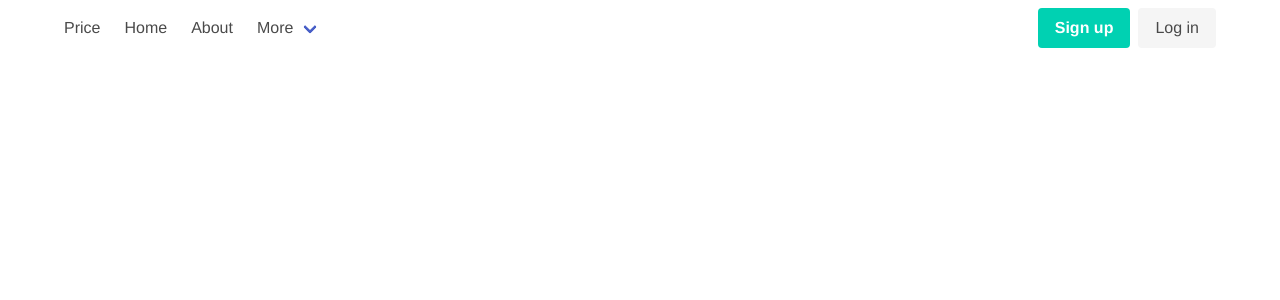
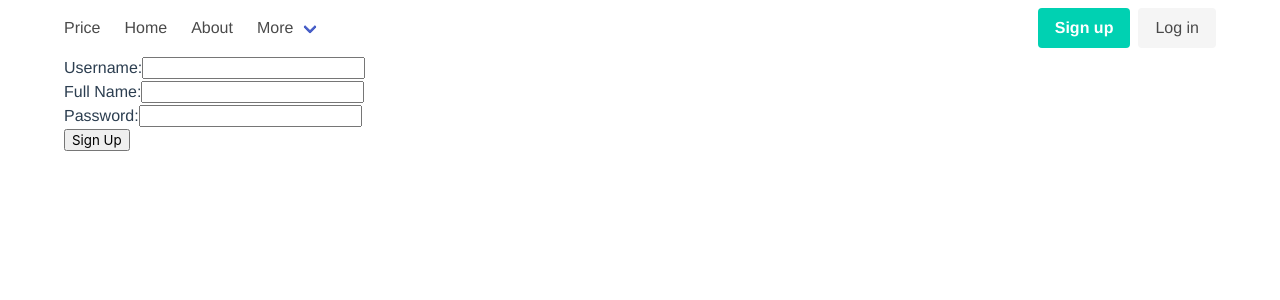
Before and after one commit to mkchalla/price-api, a Vue app in the folder ui-web/: page /register in a window 1280 px wide. Shown: the top 300 px of the page. Built offline with nearby package versions, Linux system fonts and the light colour scheme.

Commit message:
add views for login and register

```diff
--- a/ui-web/src/components/partials/Navbar.vue
+++ b/ui-web/src/components/partials/Navbar.vue
@@ -48,10 +48,12 @@
                 <a class="button is-danger is-light" @click="logout"> Logout </a>
               </span>
               <span v-else>
-                <a class="button is-primary">
-                <strong>Sign up</strong>
-                </a>
-                <a class="button is-light"> Log in </a>
+                  <router-link to="/register" class="button is-primary">
+                    <strong>Sign up</strong>
+                  </router-link>
+                  <router-link to="/login" class="button is-light">
+                    Log in
+                  </router-link>
               </span>
           </div>
         </div>
@@ -67,7 +69,7 @@ export default {
 <style lang="scss" scoped>
 
 nav {
-    a {
+    a.navbar-item {
         &.router-link-exact-active {
             background-color: #fafafa;
             color: #3273dc;
--- a/ui-web/src/router/index.js
+++ b/ui-web/src/router/index.js
@@ -1,11 +1,23 @@
 import { createRouter, createWebHistory } from 'vue-router'
 import Home from '../views/Home.vue'
+import Register from '@/views/Register.vue'
+import Login from "@/views/Login.vue";
 
 const routes = [
   {
     path: '/',
     name: 'Home',
     component: Home
+  },
+  {
+    path: '/register',
+    name: 'register',
+    component: Register
+  },
+  {
+    path: '/login',
+    name: 'login',
+    component: Login
   },
   {
     path: '/about',
--- /dev/null
+++ b/ui-web/src/views/Login.vue
@@ -0,0 +1,46 @@
+<template>
+    <div class="login">
+        <form @submit.prevent="submit">
+            <div>
+                <label for="username">Username:</label>
+                <input type="text" name="username" v-model="form.username">
+            </div>
+        </form>
+        <div>
+            <label for="password">Password:</label>
+            <input type="password" name="password" v-model="form.password">
+        </div>
+        <button type="submit">Sign Up</button>
+        <p v-if="showError" id="error">Username already exists</p>
+    </div>
+</template>
+
+<script>
+import { mapActions } from "vuex";
+export default {
+    name: 'login',
+    components: {},
+    data() {
+        return {
+            form: {
+                username: "",
+                password: ""
+            },
+            showError: false
+        }
+    },
+    methods: {
+        ...mapActions(["login"]),
+        async submit() {
+
+            try {
+                await this.login(this.form);
+                this.$router.push('/items');
+                this.showError = false;
+            } catch (error) {
+                this.showError = true
+            }
+        }
+    }
+}
+</script>
--- /dev/null
+++ b/ui-web/src/views/Register.vue
@@ -0,0 +1,51 @@
+<template>
+    <div class="register">
+        <form @submit.prevent="submit">
+            <div>
+                <label for="username">Username:</label>
+                <input type="text" name="username" v-model="form.username">
+            </div>
+        </form>
+        <div>
+            <label for="full_name">Full Name:</label>
+            <input type="text" name="full_name" v-model="form.full_name">
+        </div>
+        <div>
+            <label for="password">Password:</label>
+            <input type="password" name="password" v-model="form.password">
+        </div>
+        <button type="submit">Sign Up</button>
+        <p v-if="showError" id="error">Username already exists</p>
+    </div>
+</template>
+
+<script>
+import { mapActions } from "vuex";
+export default {
+    name: 'register',
+    components: {},
+    data() {
+        return {
+            form: {
+                username: "",
+                full_name: "",
+                password: ""
+            },
+            showError: false
+        }
+    },
+    methods: {
+        ...mapActions(["register"]),
+        async submit() {
+
+            try {
+                await this.register(this.form);
+                this.$router.push('/items');
+                this.showError = false;
+            } catch (error) {
+                this.showError = true
+            }
+        }
+    }
+}
+</script>
```
